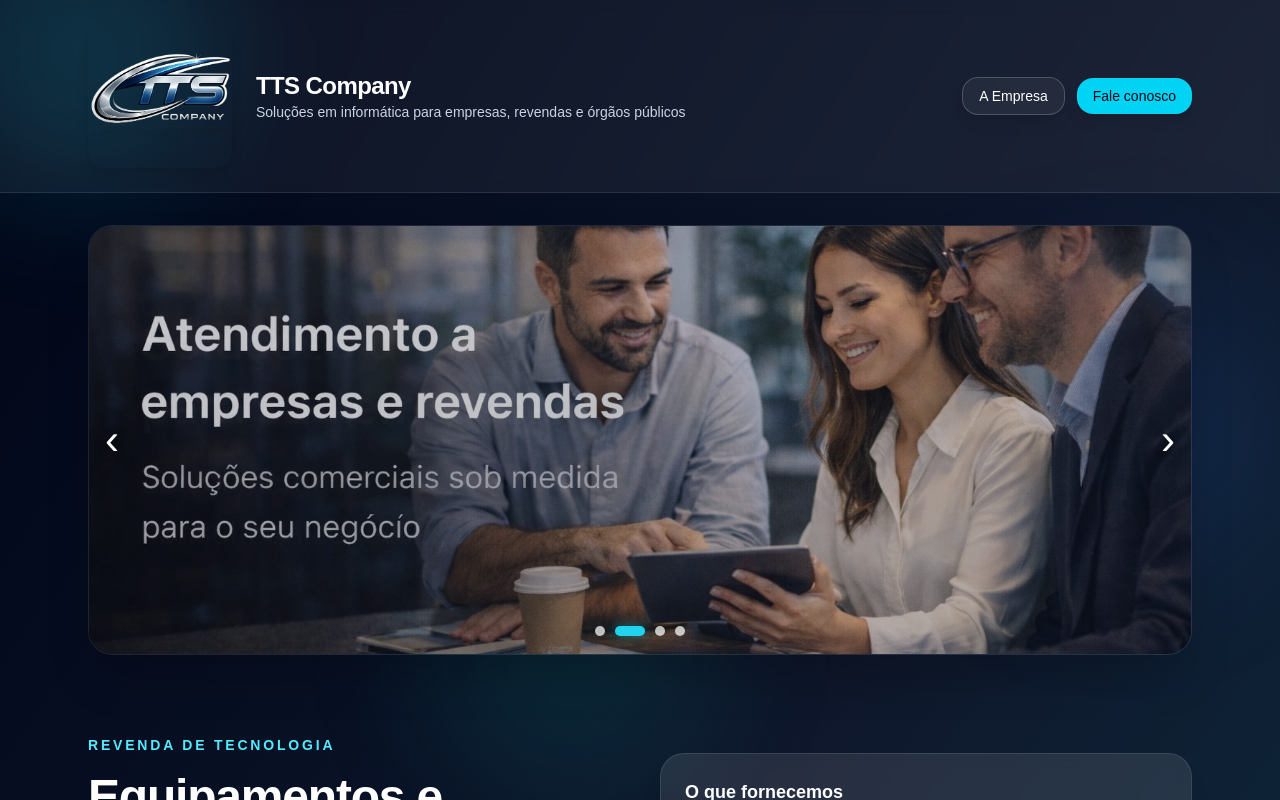
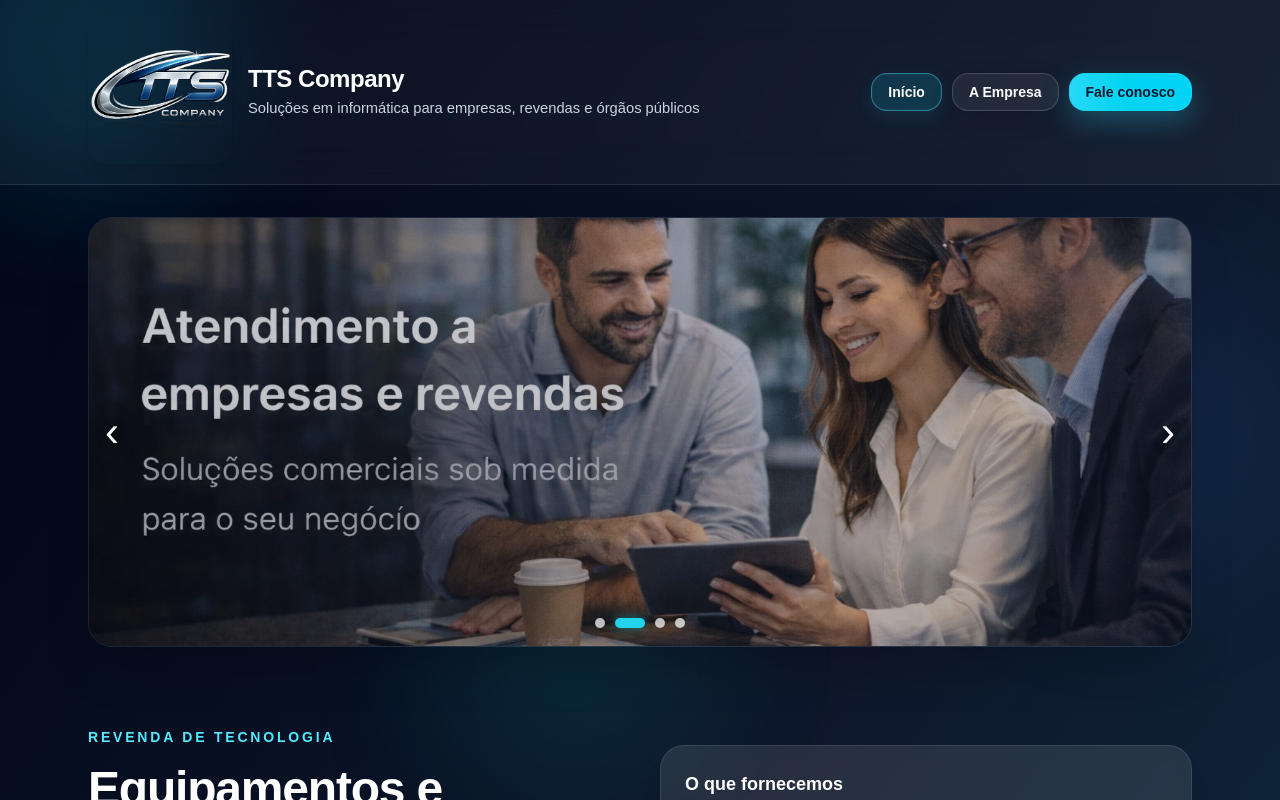
Before and after one commit to fcvillar1/tts-site, a Next.js app: page / in a window 1280 px wide. Shown: the top 800 px of the page. Built offline with nearby package versions, Linux system fonts and the light colour scheme.

Commit message:
melhorias esteticas

```diff
--- /dev/null
+++ b/app/components/SiteHeader.tsx
@@ -0,0 +1,136 @@
+"use client";
+
+import Link from "next/link";
+import { usePathname } from "next/navigation";
+import { useEffect, useState } from "react";
+
+type Props = {
+  onContatoClick?: () => void;
+};
+
+export default function SiteHeader({ onContatoClick }: Props) {
+  const pathname = usePathname();
+  const [isMobile, setIsMobile] = useState(false);
+
+  useEffect(() => {
+    function checkScreen() {
+      setIsMobile(window.innerWidth < 768);
+    }
+
+    checkScreen();
+    window.addEventListener("resize", checkScreen);
+
+    return () => window.removeEventListener("resize", checkScreen);
+  }, []);
+
+  const isHome = pathname === "/";
+  const isEmpresa = pathname === "/empresa";
+  const isContato = pathname === "/contato";
+
+  function navButtonClass(active: boolean) {
+    return active
+      ? "relative overflow-hidden rounded-2xl border border-cyan-300/40 bg-cyan-400/15 px-4 py-2 text-sm font-semibold text-white shadow-[0_0_0_1px_rgba(255,255,255,0.02)_inset,0_6px_18px_rgba(34,211,238,0.10)] transition-all duration-300"
+      : "relative overflow-hidden rounded-2xl border border-white/15 bg-white/[0.06] px-4 py-2 text-sm font-semibold text-white shadow-[0_0_0_1px_rgba(255,255,255,0.02)_inset,0_8px_24px_rgba(0,0,0,0.12)] transition-all duration-300 hover:border-white/25 hover:bg-white/[0.10] hover:shadow-[0_0_0_1px_rgba(255,255,255,0.03)_inset,0_10px_26px_rgba(0,0,0,0.16)]";
+  }
+
+  return (
+    <header className="border-b border-white/10 bg-white/[0.04] backdrop-blur-xl">
+      <div className="mx-auto max-w-6xl px-6 py-5">
+        <div
+          style={{
+            display: "flex",
+            alignItems: isMobile ? "flex-start" : "center",
+            justifyContent: "space-between",
+            gap: "16px",
+            flexDirection: isMobile ? "column" : "row",
+          }}
+        >
+          <Link
+            href="/"
+            style={{
+              display: "flex",
+              alignItems: "center",
+              gap: "16px",
+              textDecoration: "none",
+            }}
+          >
+            <img
+              src="/logo-tts.png"
+              alt="Logo TTS Company"
+              className="h-32 w-32 md:h-36 md:w-36 rounded-2xl object-contain shadow-lg"
+              style={{
+                flexShrink: 0,
+              }}
+            />
+
+            <div style={{ minWidth: 0 }}>
+              <h1
+                style={{
+                  margin: 0,
+                  fontSize: isMobile ? "1.1rem" : "1.5rem",
+                  fontWeight: 700,
+                  color: "#ffffff",
+                  lineHeight: 1.2,
+                  letterSpacing: "-0.02em",
+                }}
+              >
+                TTS Company
+              </h1>
+
+              <p
+                style={{
+                  margin: "4px 0 0 0",
+                  fontSize: isMobile ? "0.78rem" : "0.92rem",
+                  color: "#cbd5e1",
+                  lineHeight: 1.45,
+                }}
+              >
+                Soluções em informática para empresas, revendas e órgãos públicos
+              </p>
+            </div>
+          </Link>
+
+          <div
+            style={{
+              display: "flex",
+              alignItems: "center",
+              gap: "10px",
+              flexWrap: "wrap",
+              width: isMobile ? "100%" : "auto",
+            }}
+          >
+            <Link href="/" className={navButtonClass(isHome)}>
+              <span className="relative z-10">Início</span>
+            </Link>
+
+            <Link href="/empresa" className={navButtonClass(isEmpresa)}>
+              <span className="relative z-10">A Empresa</span>
+            </Link>
+
+            {onContatoClick ? (
+              <button
+                type="button"
+                onClick={onContatoClick}
+                style={{ cursor: "pointer" }}
+                className={
+                  isContato
+                    ? navButtonClass(true)
+                    : "relative overflow-hidden rounded-2xl border border-cyan-300/20 bg-cyan-400 px-4 py-2 text-sm font-semibold text-slate-900 shadow-[0_10px_28px_rgba(34,211,238,0.28)] transition-all duration-300 hover:scale-[1.02] hover:shadow-[0_14px_34px_rgba(34,211,238,0.36)]"
+                }
+              >
+                {!isContato && (
+                  <span className="pointer-events-none absolute inset-0 bg-gradient-to-r from-white/25 via-transparent to-transparent opacity-60" />
+                )}
+                <span className="relative z-10">Fale conosco</span>
+              </button>
+            ) : (
+              <Link href="/contato" className={navButtonClass(isContato)}>
+                <span className="relative z-10">Contato</span>
+              </Link>
+            )}
+          </div>
+        </div>
+      </div>
+    </header>
+  );
+}
--- a/app/contato/page.tsx
+++ b/app/contato/page.tsx
@@ -2,7 +2,7 @@
 
 import Link from "next/link";
 import { useState } from "react";
-
+import SiteHeader from "../components/SiteHeader";
 
 export default function ContatoPage() {
   const [form, setForm] = useState({
@@ -68,53 +68,7 @@ export default function ContatoPage() {
       </div>
 
       <div className="relative">
-<header className="border-b border-white/10 bg-white/5 backdrop-blur">
-  <div className="mx-auto flex max-w-6xl items-center justify-between px-6 py-6">
-    <div className="flex items-center gap-6">
-      <Link href="/" className="block">
-        <img
-          src="/logo-tts.png"
-          alt="Logo TTS Company"
-          className="h-32 w-32 rounded-2xl object-contain shadow-lg md:h-36 md:w-36"
-        />
-      </Link>
-
-      <Link href="/" className="block">
-        <div>
-          <h1 className="text-2xl font-bold tracking-tight text-white">
-            TTS Company
-          </h1>
-          <p className="text-sm text-slate-300">
-            Soluções em informática para empresas, revendas e órgãos públicos
-          </p>
-        </div>
-      </Link>
-    </div>
-
-    <div className="flex items-center gap-3">
-      <Link
-        href="/"
-        className="rounded-2xl border border-white/20 bg-white/5 px-4 py-2 text-sm font-medium text-white shadow-lg transition hover:bg-white/10"
-      >
-        Início
-      </Link>
-
-      <Link
-        href="/empresa"
-        className="rounded-2xl border border-white/20 bg-white/5 px-4 py-2 text-sm font-medium text-white shadow-lg transition hover:bg-white/10"
-      >
-        A Empresa
-      </Link>
-
-      <Link
-        href="/contato"
-        className="rounded-2xl border border-white/20 bg-white/10 px-4 py-2 text-sm font-medium text-white shadow-lg transition hover:bg-white/15"
-      >
-        Contato
-      </Link>
-    </div>
-  </div>
-</header>
+        <SiteHeader />
 
         <main>
           <section className="mx-auto max-w-6xl px-6 py-20">
--- a/app/empresa/page.tsx
+++ b/app/empresa/page.tsx
@@ -2,6 +2,7 @@
 
 import Link from "next/link";
 import { useEffect, useState } from "react";
+import SiteHeader from "../components/SiteHeader";
 
 export default function EmpresaPage() {
   const [contatoAberto, setContatoAberto] = useState(false);
@@ -113,55 +114,7 @@ export default function EmpresaPage() {
         </div>
 
         <div className="relative">
-         <header className="border-b border-white/10 bg-white/5 backdrop-blur">
-  <div className="mx-auto flex max-w-6xl items-center justify-between px-6 py-6">
-    <div className="flex items-center gap-6">
-      <Link href="/" className="block">
-        <img
-          src="/logo-tts.png"
-          alt="Logo TTS Company"
-          className="h-32 w-32 rounded-2xl object-contain shadow-lg md:h-36 md:w-36"
-        />
-      </Link>
-
-      <Link href="/" className="block">
-        <div>
-          <h1 className="text-2xl font-bold tracking-tight text-white">
-            TTS Company
-          </h1>
-          <p className="text-sm text-slate-300">
-            Soluções em informática para empresas, revendas e órgãos públicos
-          </p>
-        </div>
-      </Link>
-    </div>
-
-    <div className="flex items-center gap-3">
-      <Link
-        href="/"
-        className="rounded-2xl border border-white/20 bg-white/5 px-4 py-2 text-sm font-medium text-white shadow-lg transition hover:bg-white/10"
-      >
-        Início
-      </Link>
-
-      <Link
-        href="/empresa"
-        className="rounded-2xl border border-white/20 bg-white/10 px-4 py-2 text-sm font-medium text-white shadow-lg transition hover:bg-white/15"
-      >
-        A Empresa
-      </Link>
-
-      <button
-        type="button"
-        onClick={abrirContato}
-        style={{ cursor: "pointer" }}
-        className="rounded-2xl bg-cyan-400 px-4 py-2 text-sm font-medium text-slate-950 shadow-lg transition hover:opacity-90"
-      >
-        Fale conosco
-      </button>
-    </div>
-  </div>
-</header>
+          <SiteHeader onContatoClick={abrirContato} />
 
           <main>
             <section className="mx-auto max-w-6xl px-6 py-20">
@@ -364,7 +317,7 @@ export default function EmpresaPage() {
 
           <footer className="border-t border-white/10 bg-slate-950/40">
             <div className="mx-auto max-w-6xl px-6 py-6 text-center text-sm text-slate-400">
-              TTS Company LTDA - CNPJ: 65.322.001/0001-06 - Todos os direitos reservados
+              TTS Company LTDA - CNPJ: 65.322.001/0001-06 - São Paulo - SP - Todos os direitos reservados
             </div>
           </footer>
         </div>
--- a/app/page.tsx
+++ b/app/page.tsx
@@ -2,6 +2,7 @@
 
 import Link from "next/link";
 import { useEffect, useState } from "react";
+import SiteHeader from "./components/SiteHeader";
 
 const slides = [
   {
@@ -116,44 +117,7 @@ export default function CompanyLandingPage() {
         </div>
 
         <div className="relative">
-        <header className="border-b border-white/10 bg-white/5 backdrop-blur">
-  <div className="mx-auto flex max-w-6xl items-center justify-between px-6 py-6">
-    <div className="flex items-center gap-6">
-      <img
-        src="/logo-tts.png"
-        alt="Logo TTS Company"
-        className="h-32 w-32 rounded-2xl object-contain shadow-lg md:h-36 md:w-36"
-      />
-
-      <div>
-        <h1 className="text-2xl font-bold tracking-tight text-white">
-          TTS Company
-        </h1>
-        <p className="text-sm text-slate-300">
-          Soluções em informática para empresas, revendas e órgãos públicos
-        </p>
-      </div>
-    </div>
-
-    <div className="flex items-center gap-3">
-      <Link
-        href="/empresa"
-        className="rounded-2xl border border-white/20 bg-white/5 px-4 py-2 text-sm font-medium text-white shadow-lg transition hover:bg-white/10"
-      >
-        A Empresa
-      </Link>
-
-      <button
-        type="button"
-        onClick={abrirContato}
-        style={{ cursor: "pointer" }}
-        className="rounded-2xl bg-cyan-400 px-4 py-2 text-sm font-medium text-slate-950 shadow-lg transition hover:opacity-90"
-      >
-        Fale conosco
-      </button>
-    </div>
-  </div>
-</header>
+          <SiteHeader onContatoClick={abrirContato} />
 
           <main>
             <section className="mx-auto max-w-6xl px-6 pt-8">
```
